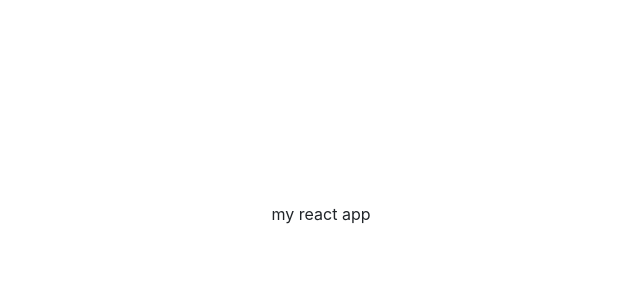
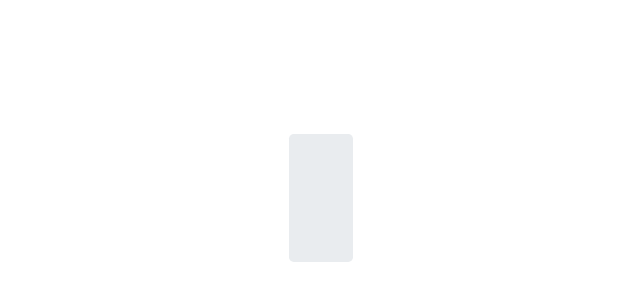
Before and after one commit to SidnerMagneli/citypop, a React (Create React App) app: page / in a window 1280 px wide. Shown: the part 186-486 px from the top of the page, without its empty margins (319-959 px from the left). Built offline with nearby package versions, Linux system fonts and the light colour scheme.

Commit message:
added jumbotron to host searchbar

```diff
--- a/src/App.js
+++ b/src/App.js
@@ -1,5 +1,6 @@
 import React from 'react';
 import Container from 'react-bootstrap/Container';
+import Jumbotron from 'react-bootstrap/Jumbotron';
 
 const center = {
   height: '100vh',
@@ -10,9 +11,12 @@ const center = {
 }
 
 export default function App() {
+
   return (
     <Container style={center}>
-      my react app
+      <Jumbotron>
+      </Jumbotron>
     </Container>
   );
+
 }
```
